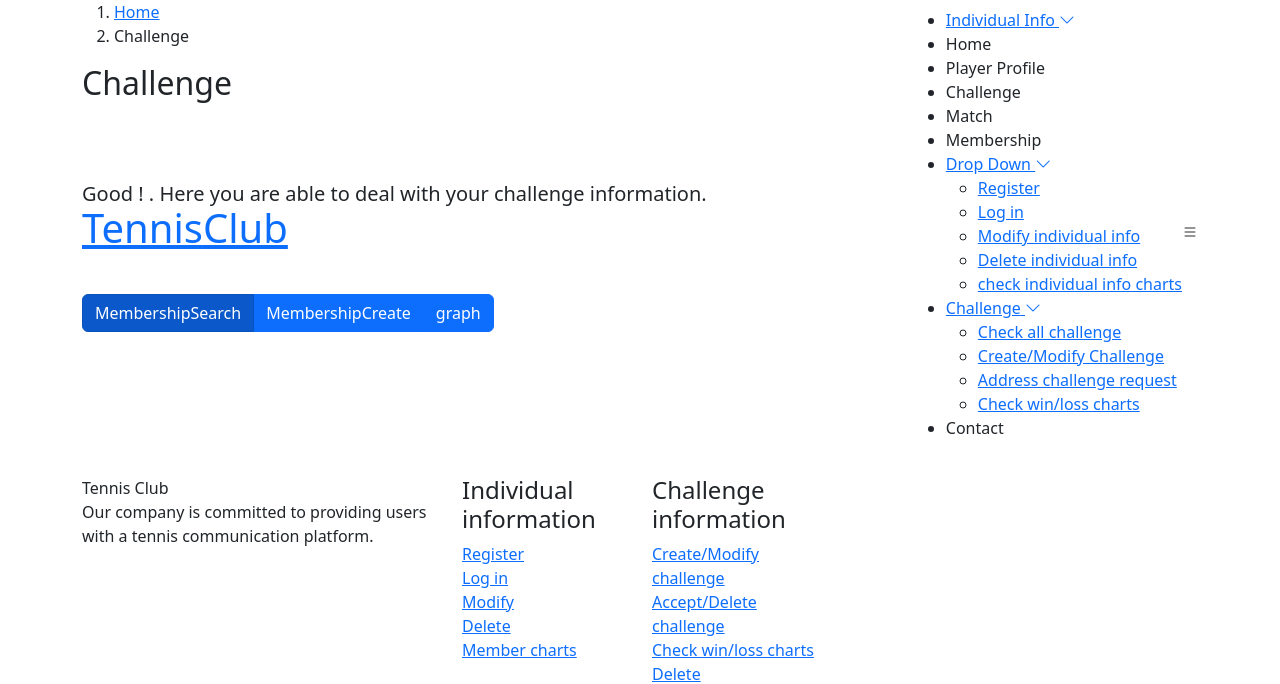
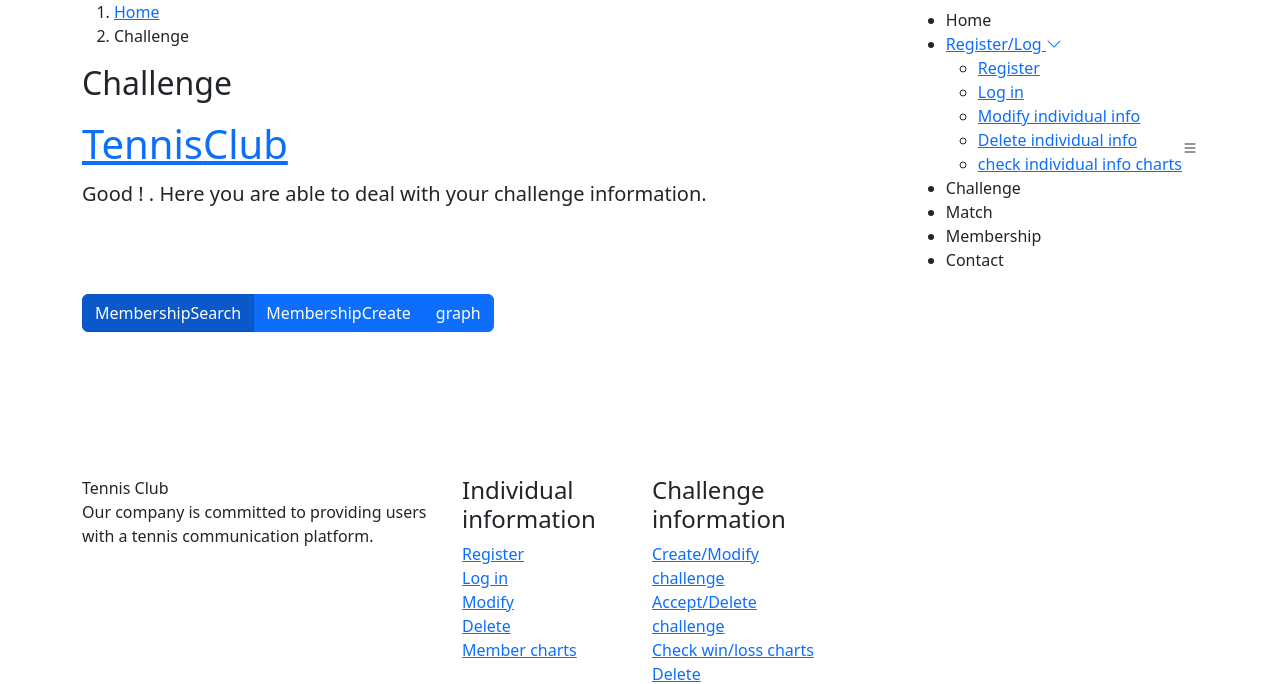
Before and after one commit to SIqi-Yu/flask-app-rush, a Flask app: page /MSbase in a window 1280 px wide. Shown: the top 684 px of the page. Run offline with Flask 2, Linux system fonts and the light colour scheme; some libraries are stand-ins or nearby versions.

Commit message:
Update base.html

```diff
--- a/app/templates/layouts/base.html
+++ b/app/templates/layouts/base.html
@@ -49,17 +49,8 @@
 
       <nav id="navbar" class="navbar">
         <ul>
-
-          <li class="dropdown"><a href="#"><span>Individual Info</span> <i class="bi bi-chevron-down"></i></a>
-
           <li><a class="nav-link scrollto active" href="#hero">Home</a></li>
-          <li><a class="nav-link scrollto" href="#about-us">Player Profile</a></li>
-          <li><a class="nav-link scrollto" href="#features">Challenge</a></li>
-          <li><a class="nav-link scrollto" href="#screenshots">Match</a></li>
-          <li><a href={{url_for("MSbase")}} class="nav-link scrollto" href="#team">Membership</a></li>
-
-          <li class="dropdown"><a href="#"><span>Drop Down</span> <i class="bi bi-chevron-down"></i></a>
-
+          <li class="dropdown"><a href="#"><span>Register/Log</span> <i class="bi bi-chevron-down"></i></a>
             <ul>
               <li><a href={{url_for('q1register')}}>Register</a></li>
               <li><a href={{url_for('q1login')}}>Log in</a></li>
@@ -68,14 +59,9 @@
               <li><a href={{url_for('q1charts')}}>check individual info charts</a></li>
             </ul>
           </li>
-          <li class="dropdown"><a href="#"><span>Challenge</span> <i class="bi bi-chevron-down"></i></a>
-            <ul>
-              <li><a href={{url_for('q1login')}}>Check all challenge</a></li>
-              <li><a href={{url_for('q1login')}}>Create/Modify Challenge</a></li>
-              <li><a href={{url_for('q1login')}}>Address challenge request</a></li>
-              <li><a href={{url_for('q1login')}}>Check win/loss charts</a></li>
-            </ul>
-          </li>
+          <li><a class="nav-link scrollto" href="{{url_for('q1login')}}">Challenge</a></li>
+          <li><a class="nav-link scrollto" href="#screenshots">Match</a></li>
+          <li><a href={{url_for("MSbase")}} class="nav-link scrollto" href="#team">Membership</a></li>
           <li><a class="nav-link scrollto" href="#contact">Contact</a></li>
         </ul>
         <i class="bi bi-list mobile-nav-toggle"></i>
```
